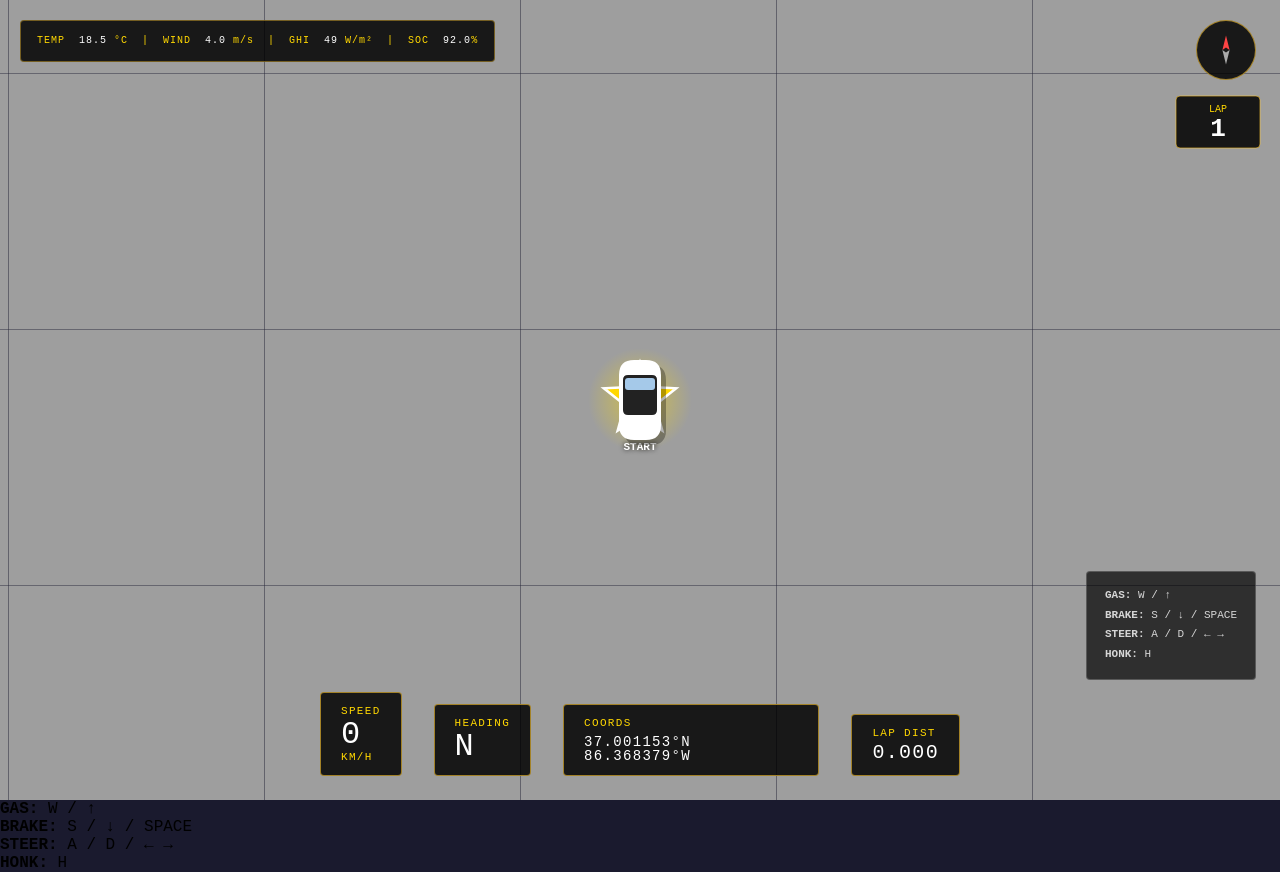
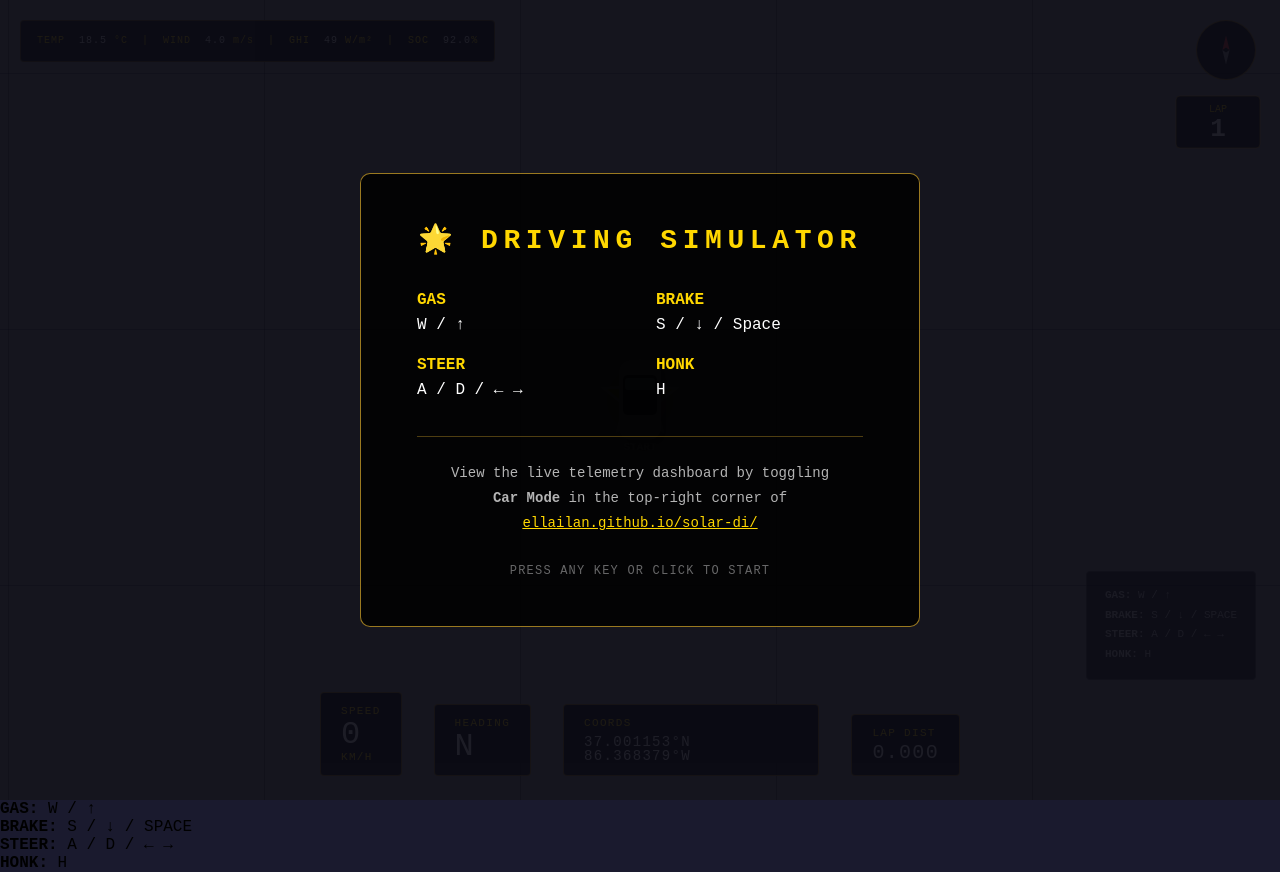
Before and after one commit to ellailan/driving-sim, a plain HTML site: page index.html in a window 1280 px wide. Drawn offline with Linux system fonts and the light colour scheme.

Commit message:
better instructions manual

```diff
--- a/index.html
+++ b/index.html
@@ -25,14 +25,93 @@
   font-size: 64px;
   font-weight: bold;
   text-shadow: 0 0 20px rgba(255, 215, 0, 0.8);
-  opacity: 0; /* Hidden by default */
+  opacity: 0;
   transition: opacity 0.1s;
   pointer-events: none;
   z-index: 20;
 }
+  #splash {
+    position: fixed;
+    inset: 0;
+    background: rgba(10, 10, 20, 0.92);
+    display: flex;
+    align-items: center;
+    justify-content: center;
+    z-index: 100;
+    transition: opacity 0.5s;
+    cursor: pointer;
+  }
+  #splash.hidden {
+    opacity: 0;
+    pointer-events: none;
+  }
+  #splash-box {
+    background: rgba(0,0,0,0.85);
+    border: 1px solid rgba(255,200,50,0.6);
+    border-radius: 10px;
+    padding: 48px 56px;
+    text-align: center;
+    color: #fff;
+    max-width: 560px;
+    width: 90%;
+  }
+  #splash-box h1 {
+    color: #ffd700;
+    font-size: 28px;
+    letter-spacing: 0.2em;
+    text-transform: uppercase;
+    margin-bottom: 32px;
+  }
+  #splash-box .controls-grid {
+    display: grid;
+    grid-template-columns: 1fr 1fr;
+    gap: 14px 32px;
+    font-size: 16px;
+    line-height: 1.6;
+    margin-bottom: 32px;
+    text-align: left;
+  }
+  #splash-box .controls-grid b {
+    color: #ffd700;
+  }
+  #splash-box .dashboard-link {
+    margin-top: 8px;
+    font-size: 14px;
+    color: rgba(255,255,255,0.7);
+    border-top: 1px solid rgba(255,200,50,0.3);
+    padding-top: 24px;
+    line-height: 1.8;
+  }
+  #splash-box .dashboard-link a {
+    color: #ffd700;
+    text-decoration: underline;
+  }
+  #splash-box .dismiss {
+    margin-top: 28px;
+    font-size: 12px;
+    color: rgba(255,255,255,0.4);
+    letter-spacing: 0.1em;
+    text-transform: uppercase;
+  }
 </style>
 </head>
 <body>
+<div id="splash">
+  <div id="splash-box">
+    <h1>🌟 Driving Simulator</h1>
+    <div class="controls-grid">
+      <div><b>GAS</b><br>W / ↑</div>
+      <div><b>BRAKE</b><br>S / ↓ / Space</div>
+      <div><b>STEER</b><br>A / D / ← →</div>
+      <div><b>HONK</b><br>H</div>
+    </div>
+    <div class="dashboard-link">
+      View the live telemetry dashboard by toggling <br> <b> Car Mode </b> in the top-right corner of<br>
+      <a href="https://ellailan.github.io/solar-di/" target="_blank">ellailan.github.io/solar-di/</a>
+    </div>
+    <div class="dismiss">Press any key or click to start</div>
+  </div>
+</div>
 <canvas id="c"></canvas>
 <div id="ui">
   <div id="compass">
@@ -70,6 +149,19 @@
 </div>
 
 <script>
+// ─── Splash Screen ────────────────────────────────────────────────────────────
+const splashEl = document.getElementById('splash');
+function dismissSplash() {
+  splashEl.classList.add('hidden');
+  setTimeout(() => splashEl.style.display = 'none', 500);
+  document.removeEventListener('keydown', dismissSplash);
+  document.removeEventListener('click', dismissSplash);
+}
+// Auto-dismiss after 10 seconds
+setTimeout(dismissSplash, 10000);
+document.addEventListener('keydown', dismissSplash);
+document.addEventListener('click', dismissSplash);
+
     // Setup Audio Context
 const audioCtx = new (window.AudioContext || window.webkitAudioContext)();
 let oscillator = null;
```
